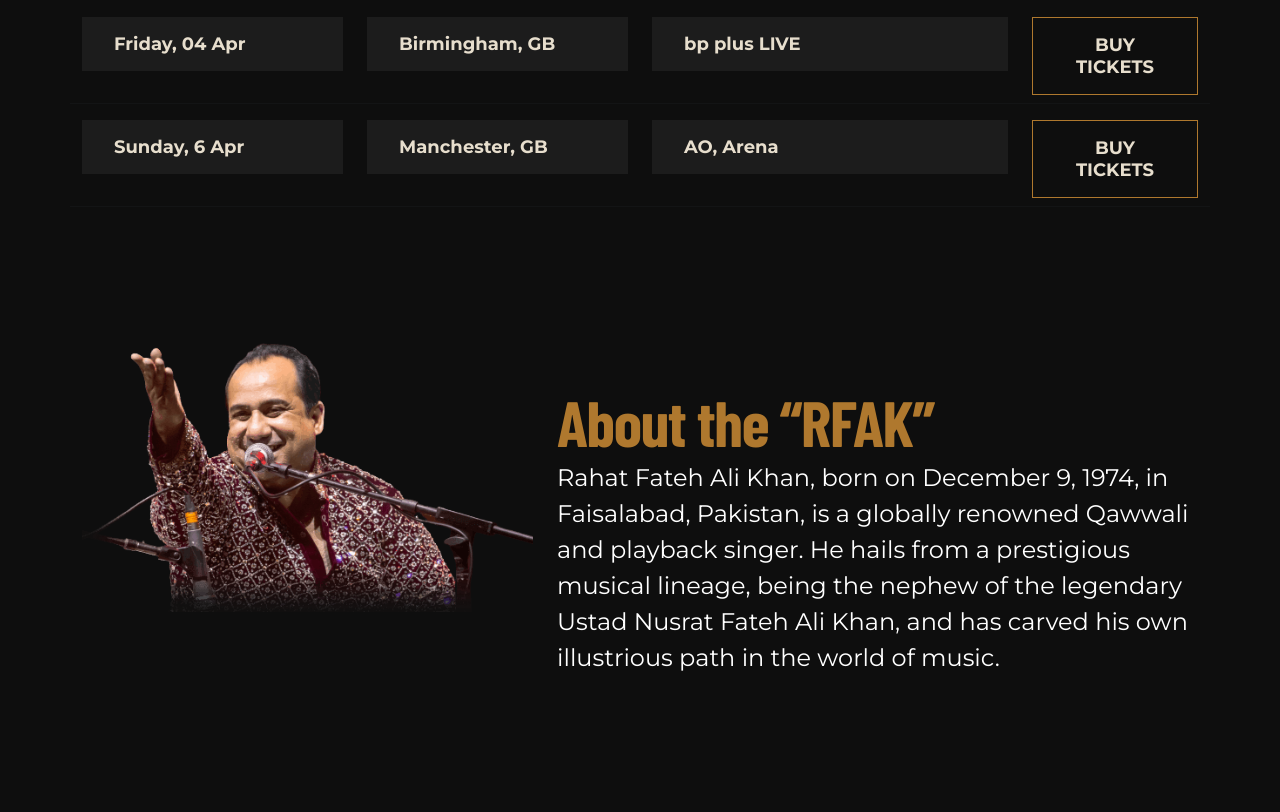
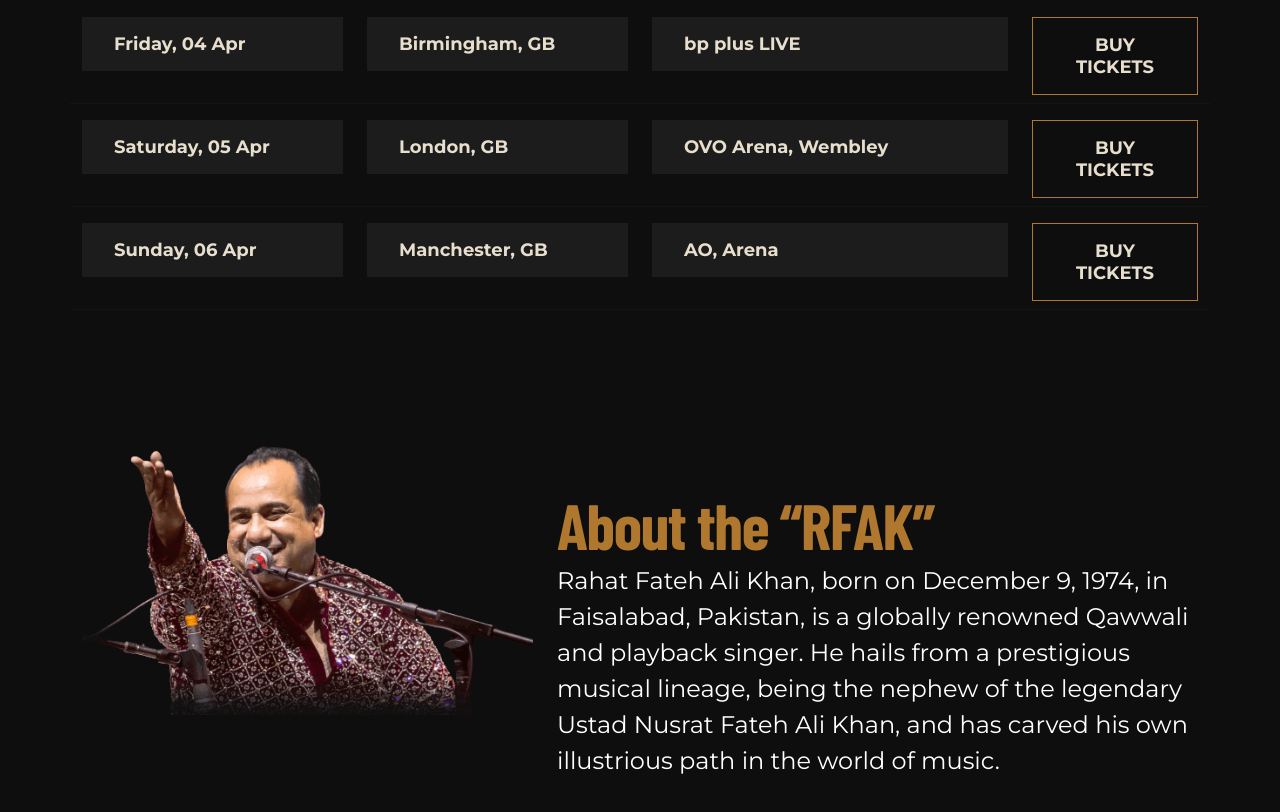
Before and after one commit to virajbilions/rfak, a React (Create React App) app: page / in a window 1280 px wide. Shown: the part 3040-3852 px from the top of the page. Built offline with nearby package versions, Linux system fonts and the light colour scheme; a web font is replaced by a local one.

Commit message:
new city data add in uk tour

```diff
--- a/src/data/TourData.js
+++ b/src/data/TourData.js
@@ -112,7 +112,13 @@ const ukTourData = [
         url: "https://www.ticketmaster.co.uk/legacy-of-the-khans-ustad-rahat-birmingham-04-04-2025/event/230061348C2509F9",
     },
     {
-        date: "Sunday, 6 Apr",
+        date: "Saturday, 05 Apr",
+        city: "London, GB",
+        place: "OVO Arena, Wembley",
+        url: "https://www.ticketmaster.co.uk/legend-of-the-khans-london-05-04-2025/event/37006137D0AE73E2",
+    },
+    {
+        date: "Sunday, 06 Apr",
         city: "Manchester, GB",
         place: "AO, Arena",
         url: "https://www.ticketmaster.co.uk/legacy-of-the-khans-ustad-rahat-manchester-06-04-2025/event/1F00612BAB99134E",
```
